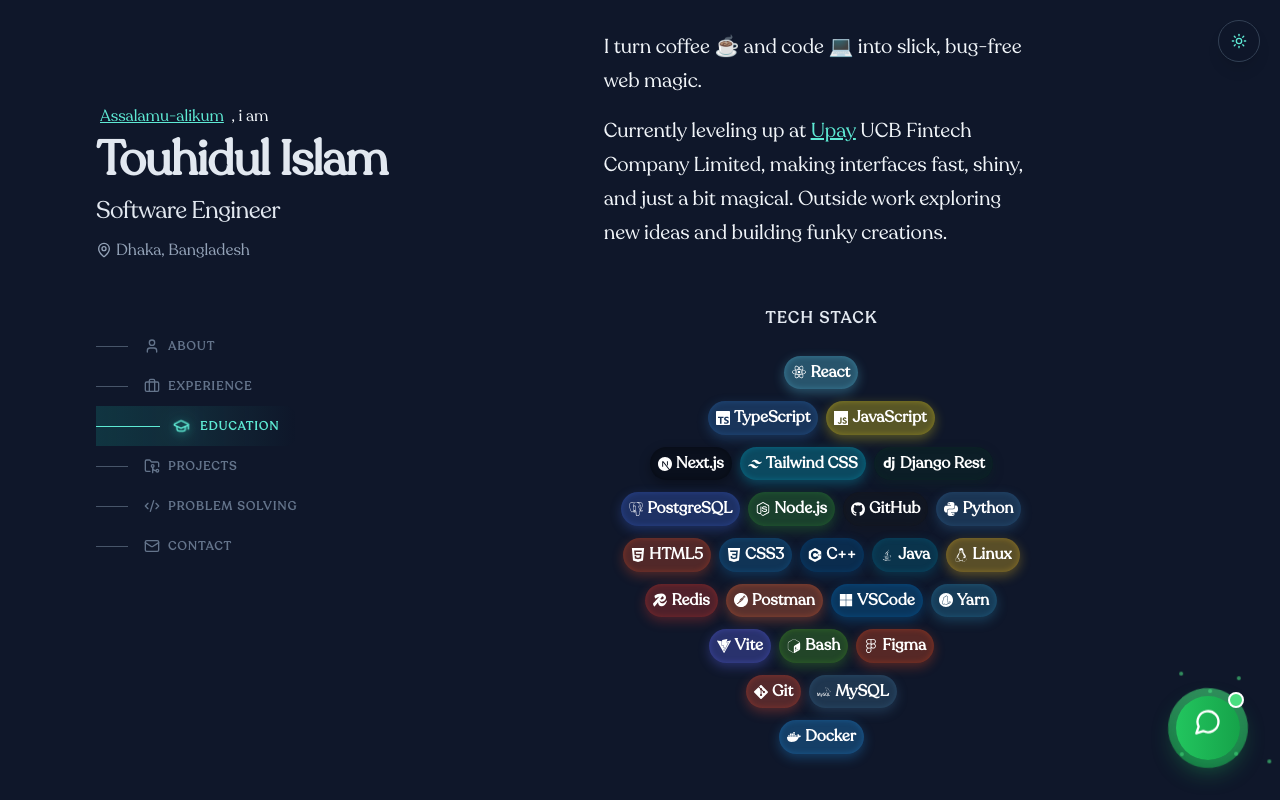
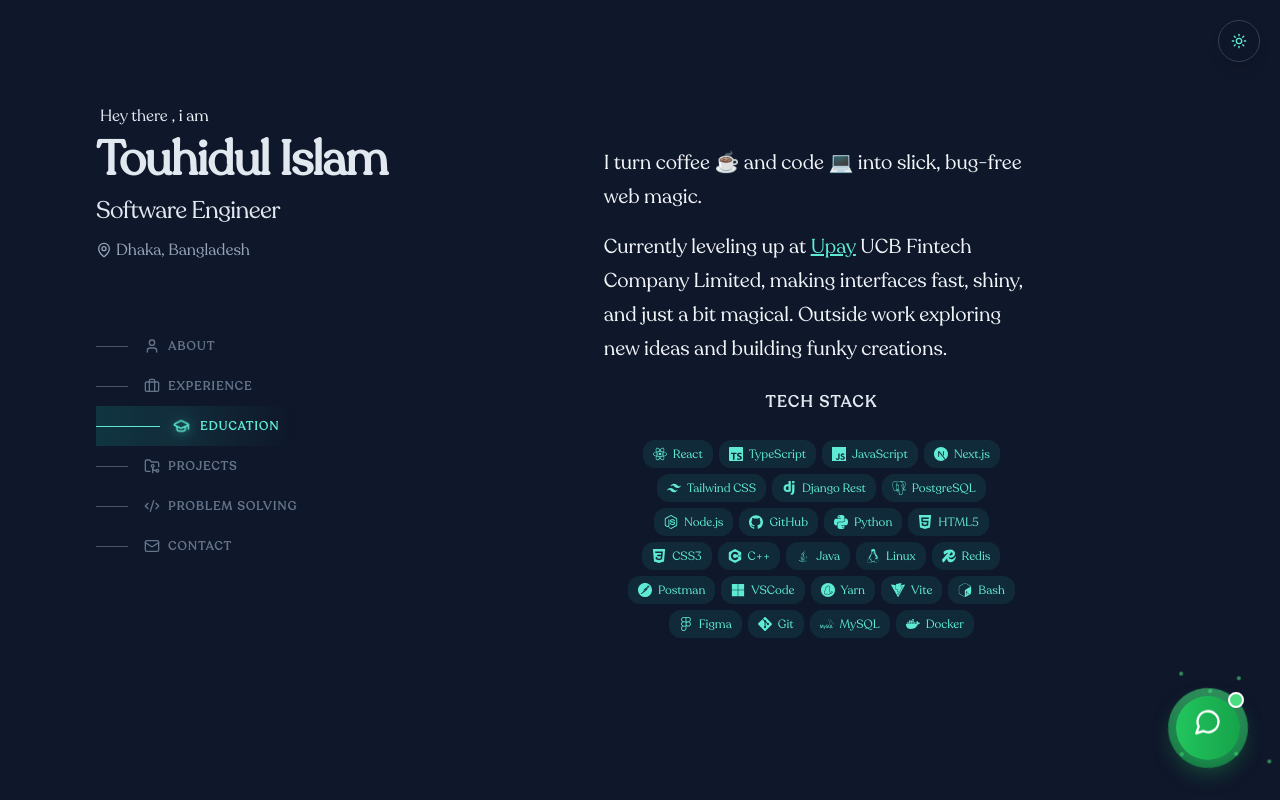
Before and after one commit to touhid9teen/me, a Next.js app: page / in a window 1280 px wide. Shown: the top 800 px of the page. Built offline with nearby package versions, Linux system fonts and the light colour scheme.

Commit message:
refactor: update tech stack component and improve chat functionality

```diff
--- a/components/common/tech-stack.tsx
+++ b/components/common/tech-stack.tsx
@@ -30,51 +30,40 @@ import { DiJava } from "react-icons/di";
 import { FaMicrosoft } from "react-icons/fa";
 
 const techStack = [
-  { name: "React", icon: SiReact, color: "#61DAFB" },
-
-  { name: "TypeScript", icon: SiTypescript, color: "#3178C6" },
-  { name: "JavaScript", icon: SiJavascript, color: "#F7DF1E" },
-  { name: "Next.js", icon: SiNextdotjs, color: "#000000" },
-  { name: "Tailwind CSS", icon: SiTailwindcss, color: "#06B6D4" },
-  { name: "Django Rest", icon: SiDjango, color: "#092E20" },
-  { name: "PostgreSQL", icon: SiPostgresql, color: "#4169E1" },
-  { name: "Node.js", icon: SiNodedotjs, color: "#339933" },
-  { name: "GitHub", icon: SiGithub, color: "#181717" },
-  { name: "Python", icon: SiPython, color: "#3776AB" },
-  { name: "HTML5", icon: SiHtml5, color: "#E34F26" },
-  { name: "CSS3", icon: SiCss3, color: "#1572B6" },
-  { name: "C++", icon: SiCplusplus, color: "#00599C" },
-  { name: "Java", icon: DiJava, color: "#007396" },
-  { name: "Linux", icon: SiLinux, color: "#FCC624" },
-  { name: "Redis", icon: SiRedis, color: "#DC382D" },
-  { name: "Postman", icon: SiPostman, color: "#FF6C37" },
-  { name: "VSCode", icon: FaMicrosoft, color: "#007ACC" },
-  { name: "Yarn", icon: SiYarn, color: "#2C8EBB" },
-  { name: "Vite", icon: SiVite, color: "#646CFF" },
-  { name: "Bash", icon: SiGnubash, color: "#4EAA25" },
-  { name: "Figma", icon: SiFigma, color: "#F24E1E" },
-  { name: "Git", icon: SiGit, color: "#F05032" },
-  { name: "MySQL", icon: SiMysql, color: "#4479A1" },
-  { name: "Docker", icon: SiDocker, color: "#2496ED" },
+  { name: "React", icon: SiReact },
+  { name: "TypeScript", icon: SiTypescript },
+  { name: "JavaScript", icon: SiJavascript },
+  { name: "Next.js", icon: SiNextdotjs },
+  { name: "Tailwind CSS", icon: SiTailwindcss },
+  { name: "Django Rest", icon: SiDjango },
+  { name: "PostgreSQL", icon: SiPostgresql },
+  { name: "Node.js", icon: SiNodedotjs },
+  { name: "GitHub", icon: SiGithub },
+  { name: "Python", icon: SiPython },
+  { name: "HTML5", icon: SiHtml5 },
+  { name: "CSS3", icon: SiCss3 },
+  { name: "C++", icon: SiCplusplus },
+  { name: "Java", icon: DiJava },
+  { name: "Linux", icon: SiLinux },
+  { name: "Redis", icon: SiRedis },
+  { name: "Postman", icon: SiPostman },
+  { name: "VSCode", icon: FaMicrosoft },
+  { name: "Yarn", icon: SiYarn },
+  { name: "Vite", icon: SiVite },
+  { name: "Bash", icon: SiGnubash },
+  { name: "Figma", icon: SiFigma },
+  { name: "Git", icon: SiGit },
+  { name: "MySQL", icon: SiMysql },
+  { name: "Docker", icon: SiDocker },
 ];
-
-const pyramidCounts = [1, 2, 3, 4, 5, 4, 3, 2, 1];
 
 export default function TechStackSection() {
   const { theme } = useTheme();
   const [mounted, setMounted] = useState(false);
+  const [hoveredTech, setHoveredTech] = useState<string | null>(null);
 
   useEffect(() => setMounted(true), []);
   if (!mounted) return null;
-
-  // Split techStack into pyramid rows
-  const rows: (typeof techStack)[][] = [];
-  let index = 0;
-  for (let count of pyramidCounts) {
-    rows.push(techStack.slice(index, index + count));
-    index += count;
-  }
-  if (index < techStack.length) rows.push(techStack.slice(index));
 
   const isDark = theme === "dark";
 
@@ -84,41 +73,54 @@ export default function TechStackSection() {
         isDark ? "bg-slate-900" : "bg-slate-50"
       }`}
     >
-      <h2 className="text-sm font-bold uppercase tracking-widest text-slate-200  px-4 py-2 pb-6">
+      <h2 className="text-sm font-bold uppercase tracking-widest text-slate-200 px-4 py-2 pb-6">
         Tech Stack
       </h2>
 
-      <div className="flex flex-col gap-3">
-        {rows.map((row, rowIndex) => (
-          <div key={rowIndex} className="flex justify-center gap-2 flex-wrap">
-            {row.map((tech, techIndex) => {
+      <ul className="flex flex-wrap justify-center gap-1.5 max-w-5xl">
+        {techStack.map((tech) => {
           const Icon = tech.icon;
-              const bgColor = isDark ? `${tech.color}50` : `${tech.color}20`;
-              const textColor = isDark ? "#fff" : "#1e293b";
+          const isHovered = hoveredTech === tech.name;
 
           return (
+            <li
+              key={tech.name}
+              className="relative"
+              onMouseEnter={() => setHoveredTech(tech.name)}
+              onMouseLeave={() => setHoveredTech(null)}
+            >
+              {/* Active/Hover Background Glow */}
+              {isHovered && (
+                <>
+                  <span className="absolute inset-0 bg-gradient-to-r from-teal-500/20 via-teal-400/30 to-teal-500/20 rounded-md blur-md animate-pulse" />
+                  <span className="absolute inset-0 bg-gradient-to-r from-teal-500/10 to-transparent rounded-md" />
+                </>
+              )}
+
+              {/* Tech Badge */}
               <div
-                  key={techIndex}
-                  className="flex items-center gap-1 px-2 py-1 rounded-full"
-                  style={{
-                    backgroundColor: bgColor,
-                    color: textColor,
-                    boxShadow: `0 4px 12px ${bgColor}, inset 0 0 6px ${bgColor}`,
-                  }}
+                className={`relative flex items-center gap-1.5 px-2.5  rounded-md transition-all duration-300 ${
+                  isHovered ? "bg-teal-400/20" : "bg-teal-400/10"
+                } ${!isDark ? "border border-teal-300 py-1" : "py-1.5"}`}
               >
                 <Icon
-                    className={`w-2.5 h-2.5 sm:w-3 sm:h-3 md:w-3.5 md:h-3.5`}
-                    style={{ color: textColor }}
+                  className="w-3.5 h-3.5 transition-all duration-300 text-teal-300"
+                  style={{
+                    filter: isHovered
+                      ? "drop-shadow(0 2px 4px rgba(45, 212, 191, 0.4)) drop-shadow(0 0 8px rgba(45, 212, 191, 0.3))"
+                      : "none",
+                  }}
                 />
-                  <span className="text-[9px] sm:text-xs md:text-sm font-semibold">
+                <span
+                  className={`text-xs font-medium transition-colors duration-300 text-teal-300`}
+                >
                   {tech.name}
                 </span>
               </div>
+            </li>
           );
         })}
-          </div>
-        ))}
-      </div>
+      </ul>
     </div>
   );
 }
--- a/components/common/whatsapp-chat.tsx
+++ b/components/common/whatsapp-chat.tsx
@@ -65,7 +65,11 @@ export function WhatsAppChat({
     };
   }, [isOpen]);
 
-  const sendMessage = async (text: string) => {
+  const sendMessage = async (text: string, e?: React.SyntheticEvent) => {
+    if (e) {
+      e.preventDefault();
+      e.stopPropagation();
+    }
     if (!text.trim()) return;
 
     const userMessage: Message = {
@@ -110,7 +114,8 @@ export function WhatsAppChat({
       {isOpen && (
         <div
           className="fixed inset-0 bg-black/50 backdrop-blur-sm z-500 transition-all duration-300"
-          onClick={toggleChat}
+          // onClick={toggleChat}
+          onClick={(e) => e.stopPropagation()}
           aria-hidden="true"
         />
       )}
@@ -244,14 +249,17 @@ export function WhatsAppChat({
                   placeholder="Type a message..."
                   className="flex-1 px-3 py-2 sm:px-4 sm:py-2.5 text-sm sm:text-base border border-slate-300 dark:border-slate-600 rounded-full focus:outline-none focus:ring-2 focus:ring-green-500 bg-white dark:bg-slate-700 text-slate-800 dark:text-slate-200"
                 />
-                <Button
-                  onClick={() => sendMessage(inputMessage)}
+                {/* <Button
+                  onClick={(e) => {
+                    e.stopPropagation();
+                    sendMessage(inputMessage);
+                  }}
                   size="sm"
                   className="bg-green-500 hover:bg-green-600 text-white rounded-full p-2 sm:p-2.5"
                   aria-label="Send message"
                 >
                   <Send className="h-4 w-4 sm:h-5 sm:w-5" />
-                </Button>
+                </Button> */}
               </div>
             </div>
           </div>
--- a/components/layout/desktop-sidebar.tsx
+++ b/components/layout/desktop-sidebar.tsx
@@ -47,8 +47,7 @@ export default function DesktopSidebar({
     <header className="hidden lg:sticky lg:top-0 lg:flex lg:max-h-screen  lg:flex-col lg:justify-between lg:py-24">
       <div>
         <h4 className="py-2">
-          <span className="underline p-1 text-teal-300">Assalamu-alikum</span> ,
-          i am
+          <span className=" p-1 text-slate-200">Hey there</span>, i am
         </h4>
         <h1 className="text-4xl font-bold tracking-tight text-slate-200 sm:text-5xl">
           Touhidul Islam
--- a/components/sections/about-section.tsx
+++ b/components/sections/about-section.tsx
@@ -17,10 +17,7 @@ export default function AboutSection() {
             {/* Header */}
             <div className="mb-8  lg:sr-only">
               <h4 className="py-2">
-                <span className="underline p-1 text-teal-300">
-                  Assalamu-alikum
-                </span>{" "}
-                , i am
+                <span className=" p-1 text-slate-200">Hey there,</span> I am
               </h4>
               <h1 className="text-3xl font-bold tracking-tight text-slate-200">
                 Touhidul Islam
@@ -44,12 +41,11 @@ export default function AboutSection() {
                 funky creations.
               </p>
             </div>
+            {/* Tech Stack */}
+
+            <TechStackSection />
           </div>
         </div>
-
-        {/* Tech Stack */}
-
-        <TechStackSection />
       </div>
     </div>
   );
```
Lines whose indentation alone changed are shown as unchanged.
